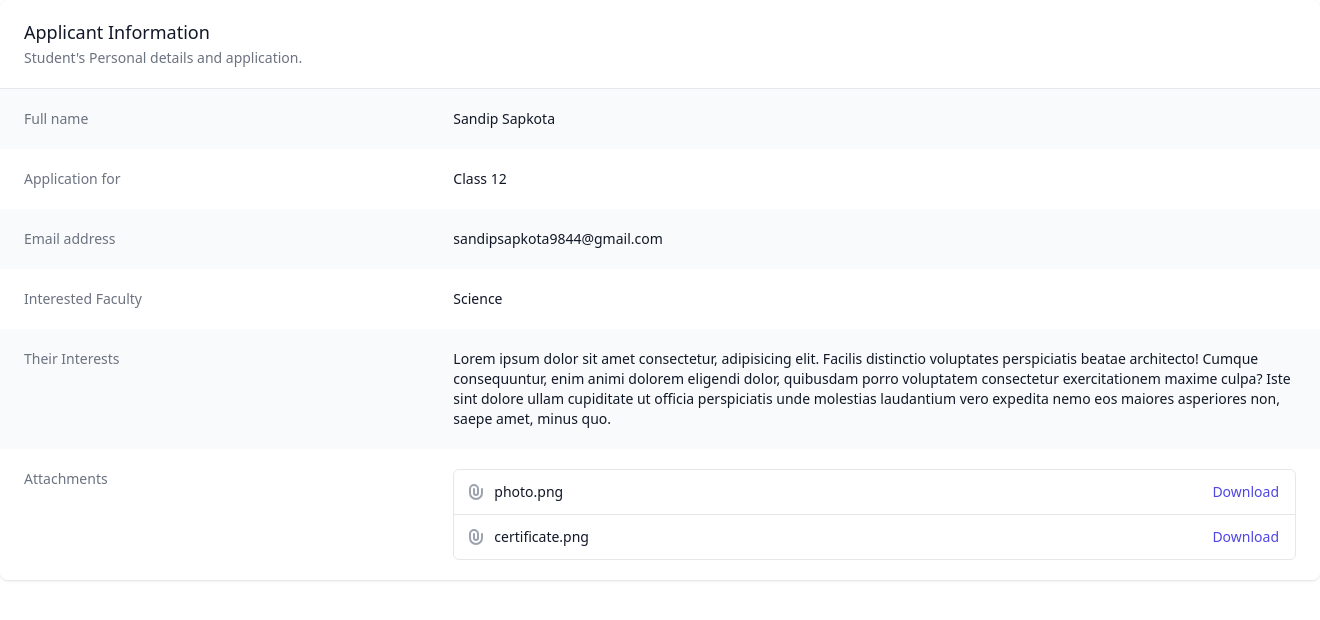
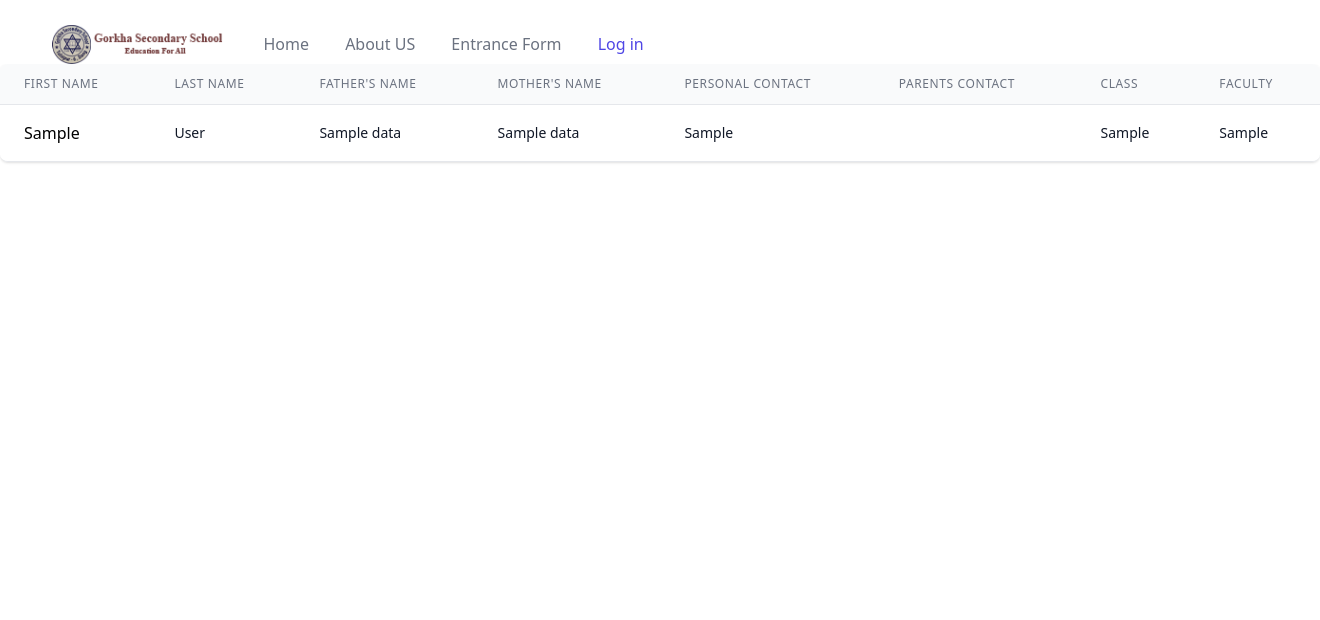
Before and after one commit to SandipSapkota9844/entrance, a PHP site: page /dashboard.php in a window 1320 px wide; the page is wider, and only the part inside the window is pictured. Shown: the top 620 px of that part. Run offline with PHP 8.4, Linux system fonts and the light colour scheme; tables that the repository leaves empty or names only in its code hold one stand-in row (values such as "Sample post"); some libraries are stand-ins or nearby versions; some web fonts are replaced.

Commit message:
login and dashboard

```diff
--- a/dashboard.php
+++ b/dashboard.php
@@ -1,116 +1,104 @@
 <!DOCTYPE html>
 <html lang="en">
-
 <head>
     <meta charset="UTF-8">
     <meta http-equiv="X-UA-Compatible" content="IE=edge">
     <meta name="viewport" content="width=device-width, initial-scale=1.0">
-    <title>Dashboard</title>
+    <title>Document</title>
     <?php include 'include/scripts.php'; ?>
 </head>
-
 <body>
-    <div class="bg-white shadow overflow-hidden sm:rounded-lg">
-        <div class="px-4 py-5 sm:px-6">
-            <h3 class="text-lg leading-6 font-medium text-gray-900">
-                Applicant Information
-            </h3>
-            <p class="mt-1 max-w-2xl text-sm text-gray-500">
-                Student's Personal details and application.
-            </p>
-        </div>
-        <div class="border-t border-gray-200">
-            <dl>
-                <div class="bg-gray-50 px-4 py-5 sm:grid sm:grid-cols-3 sm:gap-4 sm:px-6">
-                    <dt class="text-sm font-medium text-gray-500">
-                        Full name
-                    </dt>
-                    <dd class="mt-1 text-sm text-gray-900 sm:mt-0 sm:col-span-2">
-                        Sandip Sapkota
-                    </dd>
-                </div>
-                <div class="bg-white px-4 py-5 sm:grid sm:grid-cols-3 sm:gap-4 sm:px-6">
-                    <dt class="text-sm font-medium text-gray-500">
-                        Application for
-                    </dt>
-                    <dd class="mt-1 text-sm text-gray-900 sm:mt-0 sm:col-span-2">
-                        Class 12
-                    </dd>
-                </div>
-                <div class="bg-gray-50 px-4 py-5 sm:grid sm:grid-cols-3 sm:gap-4 sm:px-6">
-                    <dt class="text-sm font-medium text-gray-500">
-                        Email address
-                    </dt>
-                    <dd class="mt-1 text-sm text-gray-900 sm:mt-0 sm:col-span-2">
-                        sandipsapkota9844@gmail.com
-                    </dd>
-                </div>
-                <div class="bg-white px-4 py-5 sm:grid sm:grid-cols-3 sm:gap-4 sm:px-6">
-                    <dt class="text-sm font-medium text-gray-500">
-                        Interested Faculty
-                    </dt>
-                    <dd class="mt-1 text-sm text-gray-900 sm:mt-0 sm:col-span-2">
-                        Science
-                    </dd>
-                </div>
-                <div class="bg-gray-50 px-4 py-5 sm:grid sm:grid-cols-3 sm:gap-4 sm:px-6">
-                    <dt class="text-sm font-medium text-gray-500">
-                        Their Interests
-                    </dt>
-                    <dd class="mt-1 text-sm text-gray-900 sm:mt-0 sm:col-span-2">
-                        Lorem ipsum dolor sit amet consectetur, adipisicing elit. Facilis distinctio voluptates perspiciatis beatae architecto! Cumque consequuntur, enim animi dolorem eligendi dolor, quibusdam porro voluptatem consectetur exercitationem maxime culpa? Iste sint dolore ullam cupiditate ut officia perspiciatis unde molestias laudantium vero expedita nemo eos maiores asperiores non, saepe amet, minus quo.
-                    </dd>
-                </div>
-                <div class="bg-white px-4 py-5 sm:grid sm:grid-cols-3 sm:gap-4 sm:px-6">
-                    <dt class="text-sm font-medium text-gray-500">
-                        Attachments
-                    </dt>
-                    <dd class="mt-1 text-sm text-gray-900 sm:mt-0 sm:col-span-2">
-                        <ul role="list" class="border border-gray-200 rounded-md divide-y divide-gray-200">
-                            <li class="pl-3 pr-4 py-3 flex items-center justify-between text-sm">
-                                <div class="w-0 flex-1 flex items-center">
-                                    <!-- Heroicon name: solid/paper-clip -->
-                                    <svg class="flex-shrink-0 h-5 w-5 text-gray-400" xmlns="http://www.w3.org/2000/svg" viewBox="0 0 20 20" fill="currentColor" aria-hidden="true">
-                                        <path fill-rule="evenodd" d="M8 4a3 3 0 00-3 3v4a5 5 0 0010 0V7a1 1 0 112 0v4a7 7 0 11-14 0V7a5 5 0 0110 0v4a3 3 0 11-6 0V7a1 1 0 012 0v4a1 1 0 102 0V7a3 3 0 00-3-3z" clip-rule="evenodd" />
-                                    </svg>
-                                    <span class="ml-2 flex-1 w-0 truncate">
-                                        photo.png
-                                    </span>
-                                </div>
-                                <div class="ml-4 flex-shrink-0">
-                                    <a href="#" class="font-medium text-indigo-600 hover:text-indigo-500">
-                                        Download
-                                    </a>
-                                </div>
-                            </li>
-                            <li class="pl-3 pr-4 py-3 flex items-center justify-between text-sm">
-                                <div class="w-0 flex-1 flex items-center">
-
-                                    <svg class="flex-shrink-0 h-5 w-5 text-gray-400" xmlns="http://www.w3.org/2000/svg" viewBox="0 0 20 20" fill="currentColor" aria-hidden="true">
-                                        <path fill-rule="evenodd" d="M8 4a3 3 0 00-3 3v4a5 5 0 0010 0V7a1 1 0 112 0v4a7 7 0 11-14 0V7a5 5 0 0110 0v4a3 3 0 11-6 0V7a1 1 0 012 0v4a1 1 0 102 0V7a3 3 0 00-3-3z" clip-rule="evenodd" />
-                                    </svg>
-                                    <span class="ml-2 flex-1 w-0 truncate">
-                                        certificate.png
-                                    </span>
-                                </div>
-                                <div class="ml-4 flex-shrink-0">
-                                    <a href="#" class="font-medium text-indigo-600 hover:text-indigo-500">
-                                        Download
-                                    </a>
-                                </div>
-
-                            </li>
-                        </ul>
-
-                    </dd>
+    <?php include 'include/navbar.php'; ?>
+    <div class="flex flex-col">
+  <div class="-my-2 overflow-x-auto sm:-mx-6 lg:-mx-8">
+    <div class="py-2 align-middle inline-block min-w-full sm:px-6 lg:px-8">
+      <div class="shadow overflow-hidden border-b border-gray-200 sm:rounded-lg">
+        <table class="min-w-full divide-y divide-gray-200">
+          <thead class="bg-gray-50">
+            <tr>
+              <th scope="col" class="px-6 py-3 text-left text-xs font-medium text-gray-500 uppercase tracking-wider">
+               First Name
+              </th>
+              <th scope="col" class="px-6 py-3 text-left text-xs font-medium text-gray-500 uppercase tracking-wider">
+               Last Name
+              </th>
+              <th scope="col" class="px-6 py-3 text-left text-xs font-medium text-gray-500 uppercase tracking-wider">
+                Father's Name
+              </th>
+              <th scope="col" class="px-6 py-3 text-left text-xs font-medium text-gray-500 uppercase tracking-wider">
+                Mother's Name
+              </th>
+              <th scope="col" class="px-6 py-3 text-left text-xs font-medium text-gray-500 uppercase tracking-wider">
+               Personal Contact
+              </th>
+              <th scope="col" class="px-6 py-3 text-left text-xs font-medium text-gray-500 uppercase tracking-wider">
+                Parents Contact
+              </th>
+              <th scope="col" class="px-6 py-3 text-left text-xs font-medium text-gray-500 uppercase tracking-wider">
+                Class
+              </th>
+              <th scope="col" class="px-6 py-3 text-left text-xs font-medium text-gray-500 uppercase tracking-wider">
+                Faculty
+              </th>
+            </tr>
+          </thead>
 
 
 
 
-                </div>
-            </dl>
-        </div>
+
+          <tbody class="bg-white divide-y divide-gray-200">
+
+
+          <?php
+          include '_dbconnect.php';
+          $selectquery = "SELECT * FROM `data`";
+          $query = mysqli_query($conn, $selectquery);
+
+         while($result = mysqli_fetch_assoc($query)){
+       ?>
+            <tr>
+              <td class="px-6 py-4 whitespace-nowrap">
+              <?php echo $result['firstname']; ?>
+
+              </td>
+              <td class="px-6 py-4 whitespace-nowrap">
+                <div class="text-sm text-gray-900"><?php echo $result['lastname']; ?></div>
+
+              </td>
+              <td class="px-6 py-4 whitespace-nowrap">
+              <div class="text-sm text-gray-900"><?php echo $result['fathername']; ?></div>
+              </td>
+              <td class="px-6 py-4 whitespace-nowrap">
+              <div class="text-sm text-gray-900"><?php echo $result['mothername']; ?></div>
+              </td>
+              <td class="px-6 py-4 whitespace-nowrap">
+              <div class="text-sm text-gray-900"><?php echo $result['personalno']; ?></div>
+              </td>
+              <td class="px-6 py-4 whitespace-nowrap">
+              <div class="text-sm text-gray-900"><?php echo $result['parentsno']; ?></div>
+              </td>
+              <td class="px-6 py-4 whitespace-nowrap">
+              <div class="text-sm text-gray-900"><?php echo $result['class']; ?></div>
+              </td><td class="px-6 py-4 whitespace-nowrap">
+              <div class="text-sm text-gray-900"><?php echo $result['faculty']; ?></div>
+              </td>
+            </tr>
+
+        <?php
+
+      }
+
+
+          ?>
+
+          </tbody>
+
+        </table>
+
+      </div>
     </div>
+  </div>
+</div>
 </body>
-
 </html>
--- a/data.txt
+++ /dev/null
@@ -1,6 +0,0 @@
-Ram
-Sharma
-Hari Sharma
-Sita Sharma
-90909988998
-989899089009
--- a/include/navbar.php
+++ b/include/navbar.php
@@ -27,15 +27,15 @@
               </div>
             </div>
             <div class="hidden md:block md:ml-10 md:pr-4 md:space-x-8">
-              <a href="#" class="font-medium text-gray-500 hover:text-gray-900">Home</a>
+              <a href="index.php" class="font-medium text-gray-500 hover:text-gray-900">Home</a>
 
-              <a href="#" class="font-medium text-gray-500 hover:text-gray-900">About US</a>
+              <a href="about.php" class="font-medium text-gray-500 hover:text-gray-900">About US</a>
 
-              <a href="#" class="font-medium text-gray-500 hover:text-gray-900">Entrance Form</a>
+              <a href="form.php" class="font-medium text-gray-500 hover:text-gray-900">Entrance Form</a>
 
 
 
-              <a href="#" class="font-medium text-indigo-600 hover:text-indigo-500">Log in</a>
+              <a href="login.php" class="font-medium text-indigo-600 hover:text-indigo-500">Log in</a>
             </div>
           </nav>
         </div>
@@ -58,13 +58,13 @@
             <div class="px-2 pt-2 pb-3 space-y-1">
               <a href="#" class="block px-3 py-2 rounded-md text-base font-medium text-gray-700 hover:text-gray-900 hover:bg-gray-50">Home</a>
 
-              <a href="#" class="block px-3 py-2 rounded-md text-base font-medium text-gray-700 hover:text-gray-900 hover:bg-gray-50">About Us</a>
+              <a href="about.php" class="block px-3 py-2 rounded-md text-base font-medium text-gray-700 hover:text-gray-900 hover:bg-gray-50">About Us</a>
 
-              <a href="#" class="block px-3 py-2 rounded-md text-base font-medium text-gray-700 hover:text-gray-900 hover:bg-gray-50">Entrance Form</a>
+              <a href="form.php" class="block px-3 py-2 rounded-md text-base font-medium text-gray-700 hover:text-gray-900 hover:bg-gray-50">Entrance Form</a>
 
 
             </div>
-            <a href="#" class="block w-full px-5 py-3 text-center font-medium text-indigo-600 bg-gray-50 hover:bg-gray-100">
+            <a href="login.php" class="block w-full px-5 py-3 text-center font-medium text-indigo-600 bg-gray-50 hover:bg-gray-100">
               Log in
             </a>
           </div>
```
Also changed, not shown: try.php (deleted, +0 -125 lines), README.md (deleted), 1 other file.
